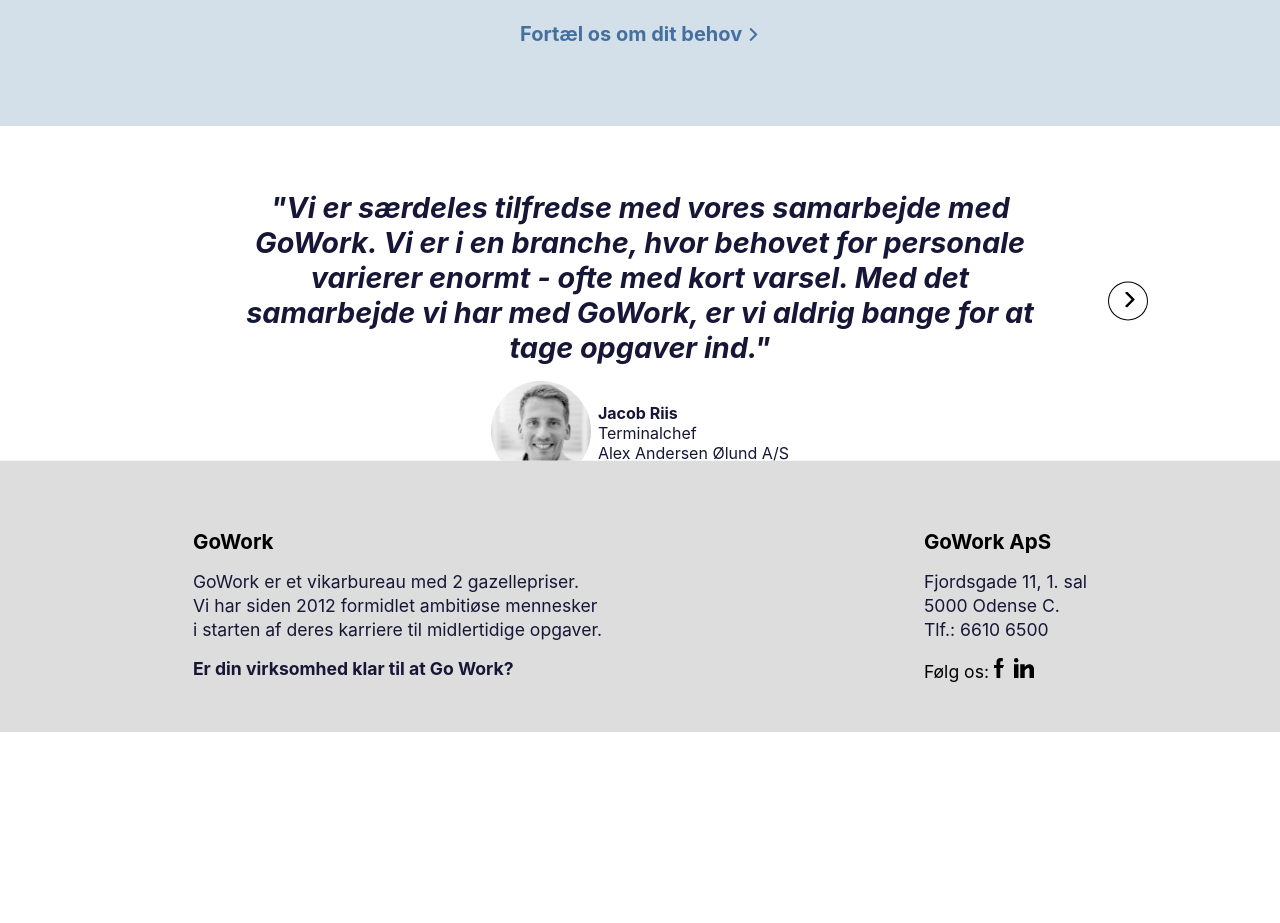
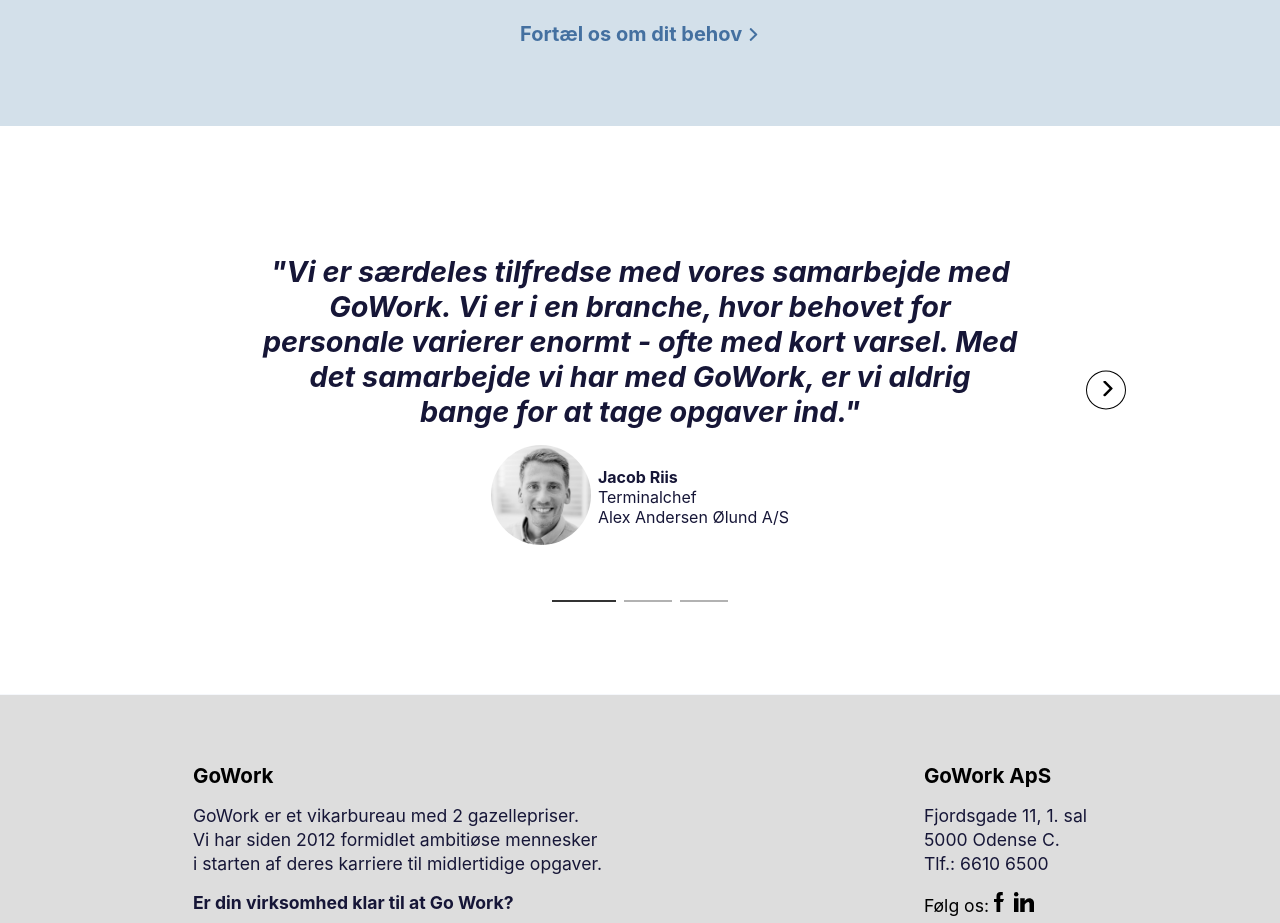
Before and after one commit to julianCostinea/goworkwebsite_next, a Next.js app: page /virksomheder in a window 1280 px wide. Shown: the part 2321-3244 px from the top of the page. Before the commit the page ends 3053 px from the top, so only its background shows below. Built offline with nearby package versions, Linux system fonts and the light colour scheme.

Commit message:
fixed navbar on tablets

```diff
--- a/components/Logo/Logo.module.css
+++ b/components/Logo/Logo.module.css
@@ -11,7 +11,7 @@
     width: 130px;
 }
 
-@media (min-width: 500px) {
+@media (min-width: 780px) {
     .Logo {
         margin-right: 3rem;
     }
--- a/components/Navigation/NavigationItems/NavigationItems.module.css
+++ b/components/Navigation/NavigationItems/NavigationItems.module.css
@@ -12,7 +12,7 @@
     width: 100%;
 }
 
-@media (min-width: 500px) {
+@media (min-width: 780px) {
     .NavigationItems {
         flex-flow: row;
     }
--- a/components/Navigation/SideDrawer/DrawerToggle/DrawerToggle.module.css
+++ b/components/Navigation/SideDrawer/DrawerToggle/DrawerToggle.module.css
@@ -16,7 +16,7 @@
     background-color: #2a5c91;
 }
 
-@media (min-width: 500px) {
+@media (min-width: 780px) {
     .DrawerToggle {
         display: none;
     }
--- a/components/Navigation/SideDrawer/SideDrawer.module.css
+++ b/components/Navigation/SideDrawer/SideDrawer.module.css
@@ -18,7 +18,13 @@
     background-color:#f6f6f6
 }
 
-@media (min-width: 500px) {
+@media (min-width: 750px) {
+    .SideDrawer {
+        width: 450px;
+    }
+}
+
+@media (min-width: 780px) {
     .SideDrawer {
         display: none;
     }
--- a/components/Navigation/Toolbar/Toolbar.module.css
+++ b/components/Navigation/Toolbar/Toolbar.module.css
@@ -31,7 +31,7 @@
     height: 80%;
 }
 
-@media (max-width: 499px) {
+@media (max-width: 780px) {
     .DesktopOnly {
         display: none;
     }
--- a/pages/virksomheder/index.js
+++ b/pages/virksomheder/index.js
@@ -32,7 +32,7 @@ class Virksomheder extends Component {
       }
     render() {
         return (
-          <div>
+          <React.Fragment>
               <KontaktModal show = {this.state.showModal} modalClosed={this.closeModal} />
               <div className={classes.Content}>
                 <TwoColumnDiv
@@ -93,6 +93,7 @@ class Virksomheder extends Component {
                                 Fortæl os om dit behov <span style={{height:'13px', width:'13px', display:'inline-block'}}><ArrowVirksomheder /></span>
                         </a>
                 </OneColumnDiv>
+                <CarouselContainer whiteDiv header = {''}>
                    <Carousel
                         slide1 = {`Vi er særdeles tilfredse med vores samarbejde med GoWork. Vi er i en branche, hvor behovet
                             for personale varierer enormt - ofte med kort varsel. Med det samarbejde vi har
@@ -116,8 +117,9 @@ class Virksomheder extends Component {
                         jobTitle3 = {'Studieadministrativ'}
                         firma3 = {'Roskilde Universitet'}
                    />
+                </CarouselContainer>
             </div>
-          </div>
+          </React.Fragment>
         );
     }
 }
--- a/styles/globals.css
+++ b/styles/globals.css
@@ -13,7 +13,7 @@ body {
 }
 
 main{
-  margin-bottom: 32rem;
+  margin-bottom: 33rem;
 }
 
 .DesktopOnly {
@@ -42,11 +42,9 @@ a {
 .carousel {
   position: relative;
   margin: 0 auto;
-  width: 90%;
   text-align: left;
-  height: 21rem;
+  height: 27rem;
   box-sizing: border-box;
-  min-height: 21rem;
   margin-bottom: 2rem;
 }
 
@@ -71,7 +69,7 @@ a {
   margin-top: 0rem;
   text-align: center;
   width: 100%;
-  padding: 4rem 1rem;
+  padding: 4rem 1rem 0rem 1rem;
 }
 
 .carousel__slide h2 {
@@ -151,6 +149,7 @@ a {
 .carousel__slide .credentials {
   display: flex;
   justify-content: center;
+  flex-wrap: wrap;
   align-items: center;
   padding: 1rem;
 }
@@ -166,8 +165,15 @@ a {
 .carousel__slide .credentials__text {
   text-align: left;
 }
-
-@media (min-width: 576px) {
+@media (min-width: 750px) {
+  main{
+    margin-bottom: 20rem;
+  }
+  .carousel {
+    height: 19rem;
+  }
+}
+@media (min-width: 780px) {
   :global(.App) {
     min-width: 580px;
   }
@@ -175,10 +181,10 @@ a {
     display: block;
   }
   main{
-    margin-bottom: 16rem;
+    margin-bottom: 16.5rem;
   }
   .carousel {
-    height: 350px;
+    height: 400px;
     width: 70%;
   }
   .carousel__slide h2 {
@@ -194,7 +200,7 @@ a {
   }
 }
 
-@media (max-width: 576px) {
+@media (max-width: 780px) {
   .carousel__button {
     display: none;
   }
```
Also changed, not shown: components/Footer/Footer.module.css (+7 -7 lines).
